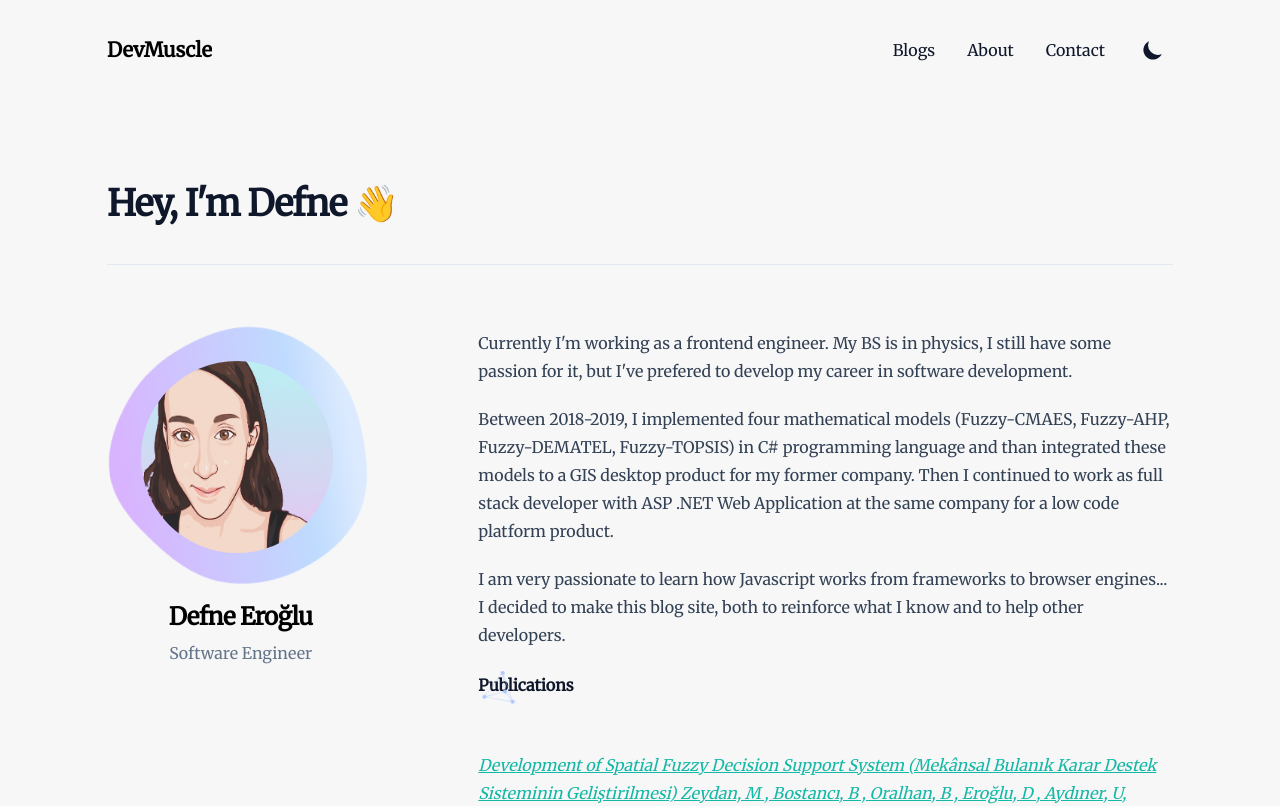
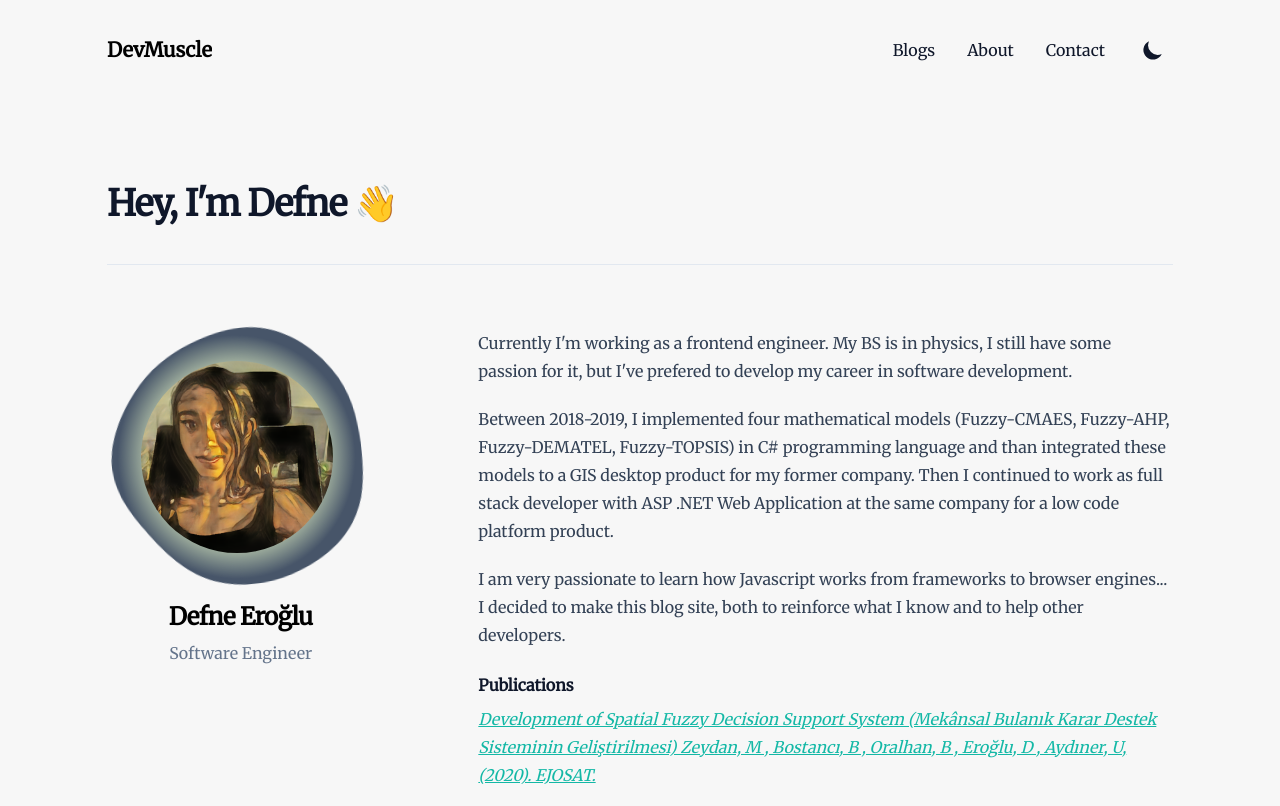
Before and after one commit to definite2/defneeroglu, a Next.js app: page /about in a window 1280 px wide. Shown: the top 806 px of the page. Built offline with nearby package versions, Linux system fonts and the light colour scheme.

Commit message:
update about me image

```diff
--- a/src/components/Avatar.js
+++ b/src/components/Avatar.js
@@ -1,6 +1,6 @@
 import React from 'react'
 import Image from 'next/image'
-import avatar from '../../public/media/avatar1.jpg'
+import avatar from '../../public/media/avatar1.png'
 const Avatar = () => {
   return (
     <div className="relative -z-10">
@@ -12,11 +12,11 @@ const Avatar = () => {
             xmlns="http://www.w3.org/2000/svg"
           >
             <defs>
-              <linearGradient id="myGradient" gradientTransform="rotate(90)">
-                <stop offset="5%" stopColor="var(--color-avatar-blue-200)" />
-                <stop offset="25%" stopColor="var(--color-avatar-blue-300)" />
-                <stop offset="95%" stopColor="var(--color-avatar-purple-300)" />
-              </linearGradient>
+              <radialGradient id="myGradient" gradientTransform="rotate(-0)">
+                <stop offset="15%" stopColor="#78350f" />
+                <stop offset="55%" stopColor="#ecfccb" />
+                <stop offset="95%" stopColor="#475569" />
+              </radialGradient>
             </defs>
             <path
               fill="url('#myGradient')"
--- a/src/constants/siteMetadata.js
+++ b/src/constants/siteMetadata.js
@@ -1,7 +1,7 @@
 export const siteMetadata = {
   title: 'DevMuscle',
   author: 'Defne Eroğlu',
-  avatar: '/media/avatar1.jpg',
+  avatar: '/media/avatar1.png',
   occupation: 'Software Engineer',
   headerTitle: 'DevMuscle',
   description:
@@ -9,7 +9,7 @@ export const siteMetadata = {
   language: 'en-us',
   siteUrl: 'https://devmuscle.com',
   siteLogo: '/favicon.ico',
-  socialBanner: '/media/avatar1.jpg',
+  socialBanner: '/media/avatar1.png',
   github: 'https://github.com/definite2',
   twitter: 'https://twitter.com/defne_erogluu',
   linkedin: 'https://www.linkedin.com/in/defne-eroglu/',
--- a/src/pages/about.js
+++ b/src/pages/about.js
@@ -54,31 +54,7 @@ const about = () => {
               engines... I decided to make this blog site, both to reinforce what I know and to help
               other developers.
             </p>
-            <h4>
-              Publications{' '}
-              <m.div
-                initial={{
-                  rotate: 0,
-                }}
-                animate={{
-                  rotate: 5,
-                }}
-                transition={{
-                  duration: 7,
-                  ease: 'easeInOut',
-                  repeat: Infinity,
-                  repeatType: 'reverse',
-                }}
-              >
-                <Image
-                  className="self-start absolute -top-2 right-10 z-1"
-                  alt="triangle"
-                  src="/media/triangle.svg"
-                  width="40px"
-                  height="40px"
-                />
-              </m.div>
-            </h4>
+            <h4>Publications </h4>
             <CustomLink
               className="italic"
               href="https://dergipark.org.tr/tr/pub/ejosat/issue/53473/711076"
--- a/tailwind.config.js
+++ b/tailwind.config.js
@@ -53,7 +53,7 @@ module.exports = {
         14: '3.5rem',
       },
       animation: {
-        'blob-spin': 'blobbing 25s linear infinite',
+        'blob-spin': 'blobbing 24s linear infinite',
       },
       screens: {
         '2md': '900px',
@@ -63,11 +63,14 @@ module.exports = {
       },
       keyframes: {
         blobbing: {
-          from: {
-            transform: 'rotate(0deg)',
+          '0%': {
+            transform: 'rotate(0deg) scaleY(1) scaleX(1)',
           },
-          to: {
-            transform: 'rotate(360deg)',
+          '50%': {
+            transform: 'rotate(180deg) scaleY(0.95) scaleX(1.01)',
+          },
+          '100%': {
+            transform: 'rotate(360deg) scaleY(1) scaleX(1)',
           },
         },
       },
@@ -119,15 +122,6 @@ module.exports = {
           red: '#ff8383',
           blue: '#569CD6',
           white: '#fff',
-        },
-        avatarback: {
-          blue: {
-            200: colors.blue[100],
-            300: colors.blue[200],
-          },
-          purple: {
-            300: colors.purple[300],
-          },
         },
       },
       letterSpacing: {
```
Also changed, not shown: _content/authors/default.md (+1 -1 lines), public/media/avatar1.png (added).
